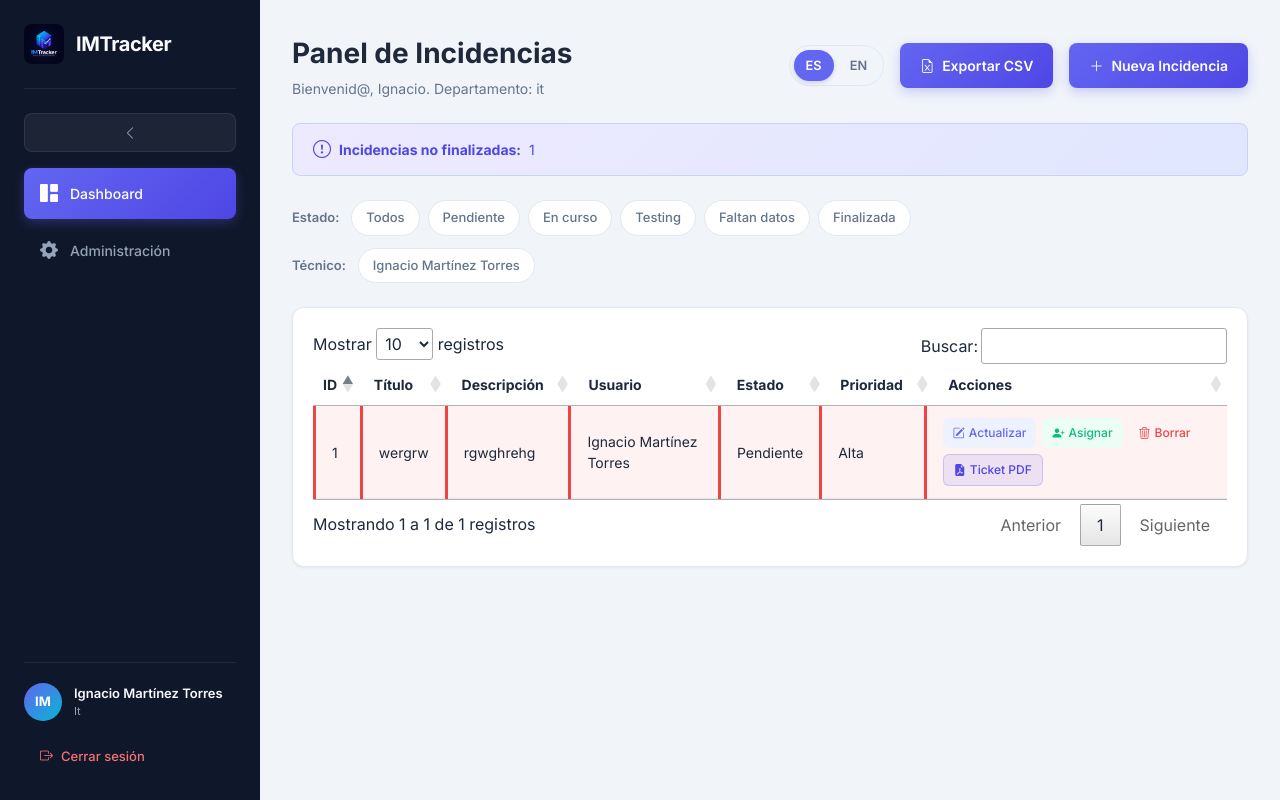
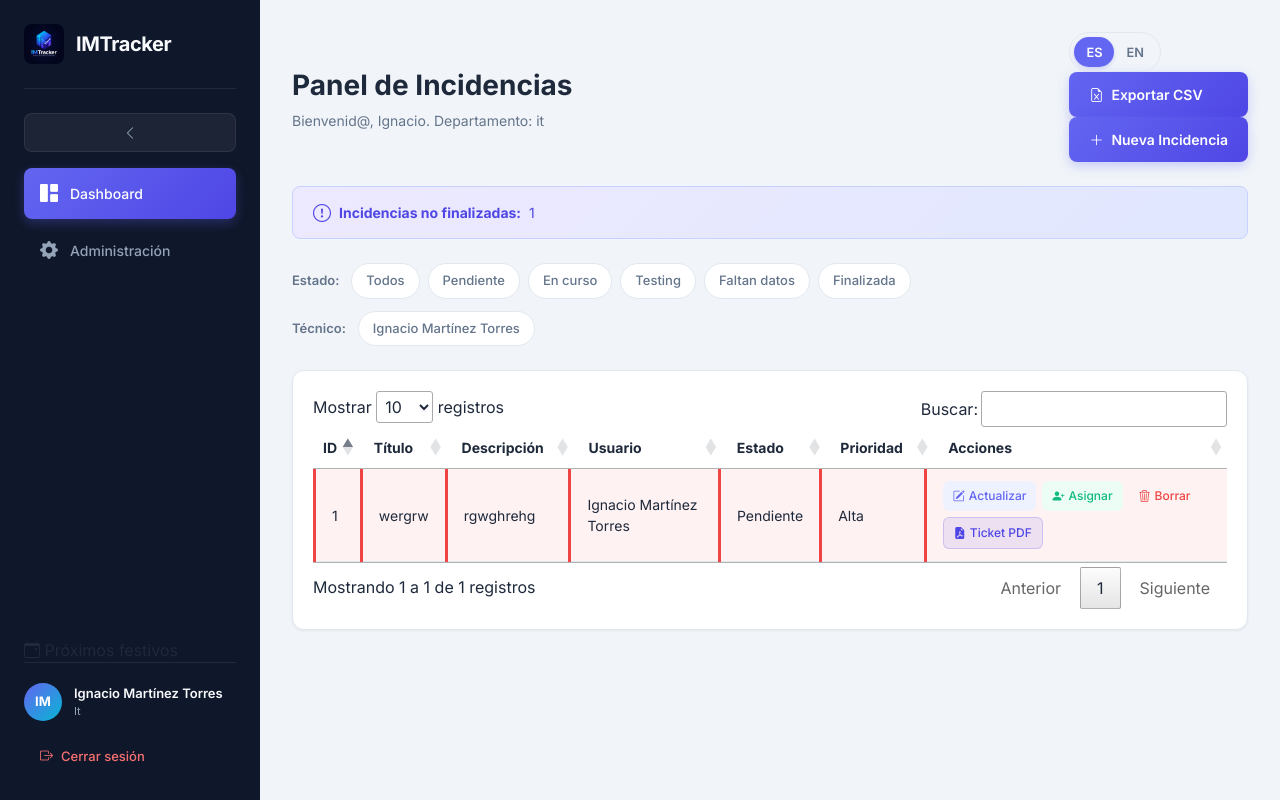
Before and after one commit to imartor99/IMTracker-ProyectoINTEGRADO-IgnacioMT, a Django app: page / in a window 1280 px wide. Run offline with Django 5.2, Linux system fonts and the light colour scheme; a user stored in the database is signed in; data comes from the database, SQL or seed files in the repository; data that the repository does not hold is empty; style sheets or scripts are compiled from the project's sources; some libraries are stand-ins or nearby versions.

Commit message:
chore: quito css de template html

```diff
--- a/incidencias/templates/dashboard.html
+++ b/incidencias/templates/dashboard.html
@@ -70,6 +70,15 @@
             {% endif %}
         </nav>
 
+        <!-- Sección de próximos festivos (se rellena por JS con datos de la API Nager.Date) -->
+        <div id="seccionFestivos" class="sidebar__festivos">
+            <h3 class="sidebar__festivos-title">
+                <i class="bi bi-calendar-event"></i>
+                <span>{% trans "Próximos festivos" %}</span>
+            </h3>
+            <ul id="listaFestivos" class="sidebar__festivos-list"></ul>
+        </div>
+
         <div class="sidebar__footer">
             <div class="sidebar__user">
                 <div class="sidebar__user-avatar">
@@ -92,7 +101,7 @@
 
         <!-- Header -->
         <header class="dashboard__header">
-            <div class="dashboard__header-left" style="display: flex; align-items: center; gap: 1rem;">
+            <div class="dashboard__header-left">
                 <!-- Botón hamburguesa solo visible en móvil -->
                 <button class="dashboard__mobile-menu-btn" id="mobileMenuBtn">
                     <i class="bi bi-list"></i>
@@ -103,11 +112,11 @@
                 </div>
             </div>
 
-            <div style="display: flex; gap: 1rem; align-items: center;">
+            <div class="dashboard__header-right">
                 <!-- Selector de Idioma -->
                 <!-- He creado este formulario para enviar por método POST la preferencia de idioma a la vista nativa de Django -->
                 <div class="lang-switcher-dashboard">
-                    <form action="{% url 'set_language' %}" method="post" style="display: flex; gap: 0.25rem;">
+                    <form action="{% url 'set_language' %}" method="post" class="lang-switcher-dashboard__form">
                         {% csrf_token %}
                         <!-- Redirige a la misma página donde estábamos (dashboard) al cambiar el idioma -->
                         <input name="next" type="hidden" value="{{ redirect_to }}">
@@ -118,7 +127,7 @@
                 </div>
 
                 {% if request.user.departamento == 'manager' or request.user.departamento == 'it' %}
-                <a href="{% url 'incidencias:exportar_csv' %}" class="dashboard__btn-create" style="background-color: #10b981;">
+                <a href="{% url 'incidencias:exportar_csv' %}" class="dashboard__btn-create dashboard__btn-create--csv">
                     <i class="bi bi-file-earmark-excel"></i>
                     {% trans "Exportar CSV" %}
                 </a>
@@ -141,6 +150,9 @@
             {% endfor %}
         </div>
         {% endif %}
+
+        <!-- Banner de día festivo (oculto por defecto, se activa desde JS si la API detecta festivo) -->
+        <div id="bannerFestivo" class="dashboard__banner-festivo"></div>
 
         <!-- Contador -->
         {% if contador_no_finalizadas is not None %}
@@ -299,16 +311,16 @@
                     </div>
                     <div class="modal-card__field">
                         <label for="detalleEstadoSelect" class="modal-card__label">{% trans "Estado:" %}</label>
-                        <select id="detalleEstadoSelect" class="modal-card__input" style="display: none;">
+                        <select id="detalleEstadoSelect" class="modal-card__input modal-card__input--hidden">
                             <option value="pendiente">{% trans "Pendiente" %}</option>
                             <option value="en_curso">{% trans "En curso" %}</option>
                             <option value="faltan_datos">{% trans "Faltan datos" %}</option>
                             <option value="testing">{% trans "Testing" %}</option>
                             <option value="finalizada">{% trans "Finalizada" %}</option>
                         </select>
-                        <p id="detalleEstadoTexto" class="modal-card__text" style="display: none;"></p>
+                        <p id="detalleEstadoTexto" class="modal-card__text modal-card__text--hidden"></p>
                     </div>
-                    <div class="modal-card__field" id="grupoObservacion" style="display: none;">
+                    <div class="modal-card__field modal-card__field--hidden" id="grupoObservacion">
                         <label for="detalleObservacion" class="modal-card__label">{% trans "Observación:" %}</label>
                         <textarea id="detalleObservacion" name="observacion" class="modal-card__input modal-card__textarea" rows="3"></textarea>
                     </div>
@@ -336,7 +348,7 @@
                     </div>
                 </div>
                 <div class="modal-card__footer">
-                    <button type="submit" class="modal-card__btn modal-card__btn--save" id="btnGuardarDetalle" style="display:none;">
+                    <button type="submit" class="modal-card__btn modal-card__btn--save modal-card__btn--hidden" id="btnGuardarDetalle">
                         <i class="bi bi-check-lg"></i> {% trans "Guardar cambios" %}
                     </button>
                 </div>
@@ -377,14 +389,14 @@
                 <h3 class="modal-card__title">{% trans "Confirmar eliminación" %}</h3>
                 <button type="button" class="modal-card__close" id="btnCerrarBorrar"><i class="bi bi-x-lg"></i></button>
             </div>
-            <div class="modal-card__body" style="text-align: center;">
+            <div class="modal-card__body modal-card__body--centered">
                 <div class="modal-card__icon-warning">
                     <i class="bi bi-exclamation-triangle"></i>
                 </div>
                 <p class="modal-card__warning-text">{% trans "¿Estás seguro de que quieres borrar esta incidencia?" %}</p>
                 <p class="modal-card__warning-sub">{% trans "Esta acción no se puede deshacer." %}</p>
             </div>
-            <div class="modal-card__footer" style="justify-content: center;">
+            <div class="modal-card__footer modal-card__footer--centered">
                 <button type="button" class="modal-card__btn modal-card__btn--danger" id="btnConfirmarBorrar">
                     <i class="bi bi-trash3"></i> {% trans "Eliminar" %}
                 </button>
```
